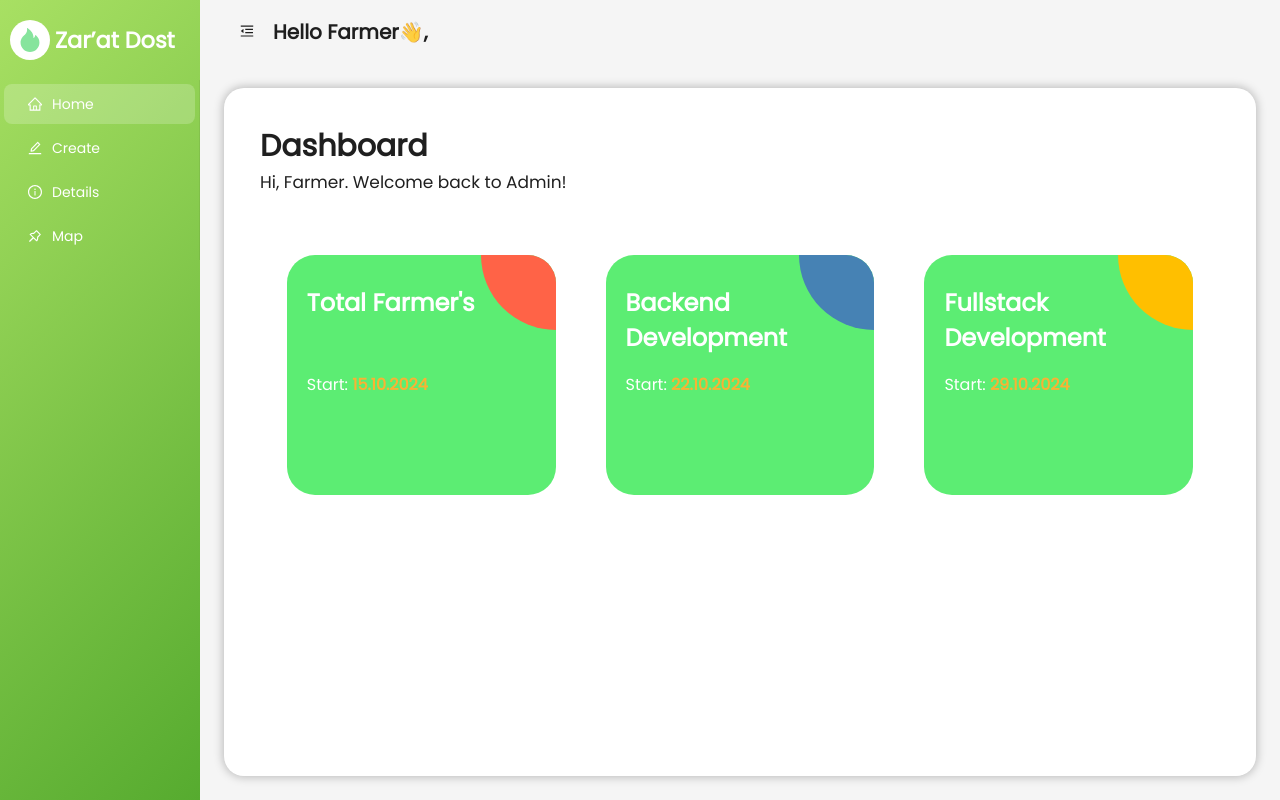
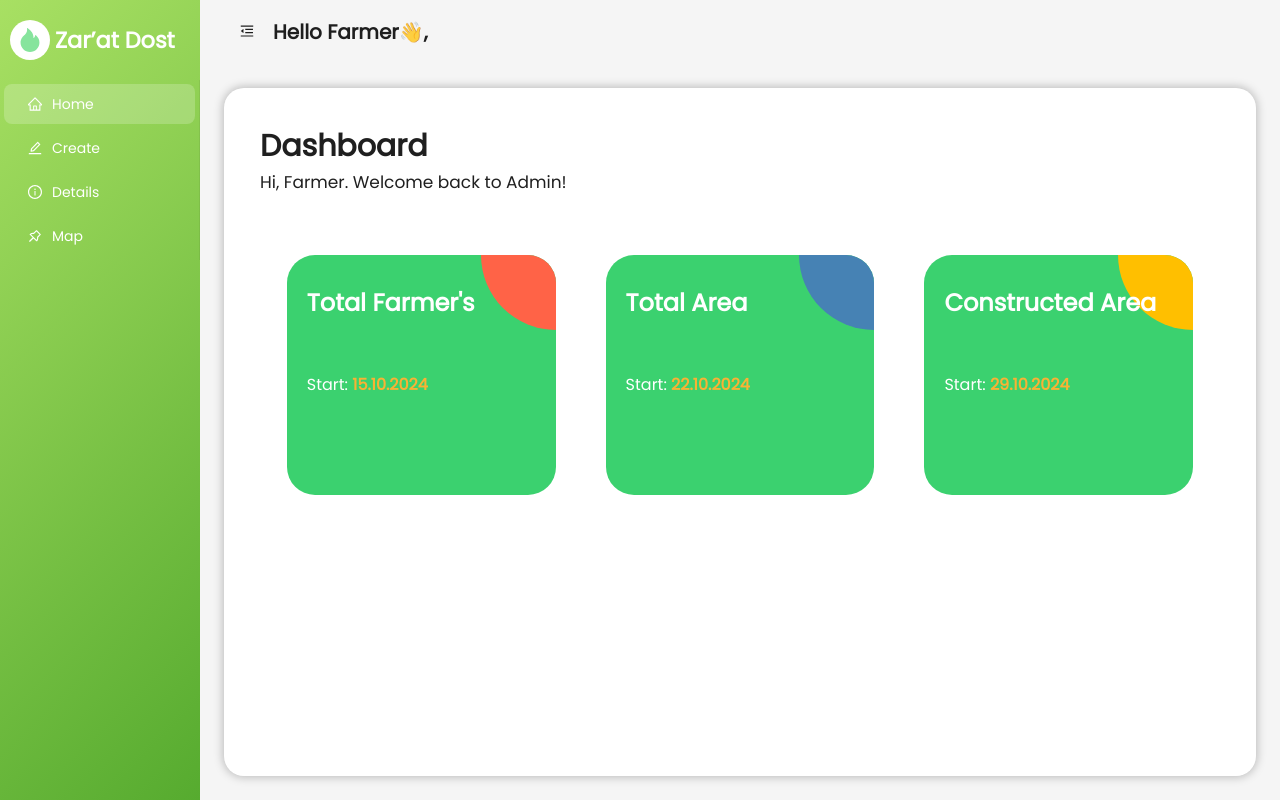
Before and after one commit to AddanMuhammad/AOS-Dashboard, a React (Vite) app in the folder dashboard/: page /home in a window 1280 px wide. Built offline with nearby package versions, Linux system fonts and the light colour scheme.

Commit message:
Working on maps

```diff
--- a/dashboard/src/Home.jsx
+++ b/dashboard/src/Home.jsx
@@ -11,13 +11,13 @@ function Home() {
       bgColor: '#FF6347',
     },
     {
-      title: 'Backend Development',
+      title: 'Total Area',
       startDate: '22.10.2024',
 
       bgColor: '#4682B4',
     },
     {
-      title: 'Fullstack Development',
+      title: 'Constructed Area',
       startDate: '29.10.2024',
 
       bgColor: '#FFBF00',
--- a/dashboard/src/components/TableComponent.jsx
+++ b/dashboard/src/components/TableComponent.jsx
@@ -286,7 +286,10 @@ function TableComponent() {
             open={isModalOpen}
             onOk={handleOk}
             onCancel={handleCancel}
+             okText="OK"
+          cancelText="Cancel"
             centered
+            okButtonProps={{ style: { backgroundColor: 'green', borderColor: 'green' } }}
           >
             <div className="modal-content">
               {/* First row of fields */}
--- a/dashboard/src/styling/index.css
+++ b/dashboard/src/styling/index.css
@@ -198,7 +198,7 @@ body {
   height: 100%;
   width: 100%;
   padding: 30px 20px;
-  background-color: #5CED73;
+  background-color: #3BD16F;
   position: relative;
 }
 
```
